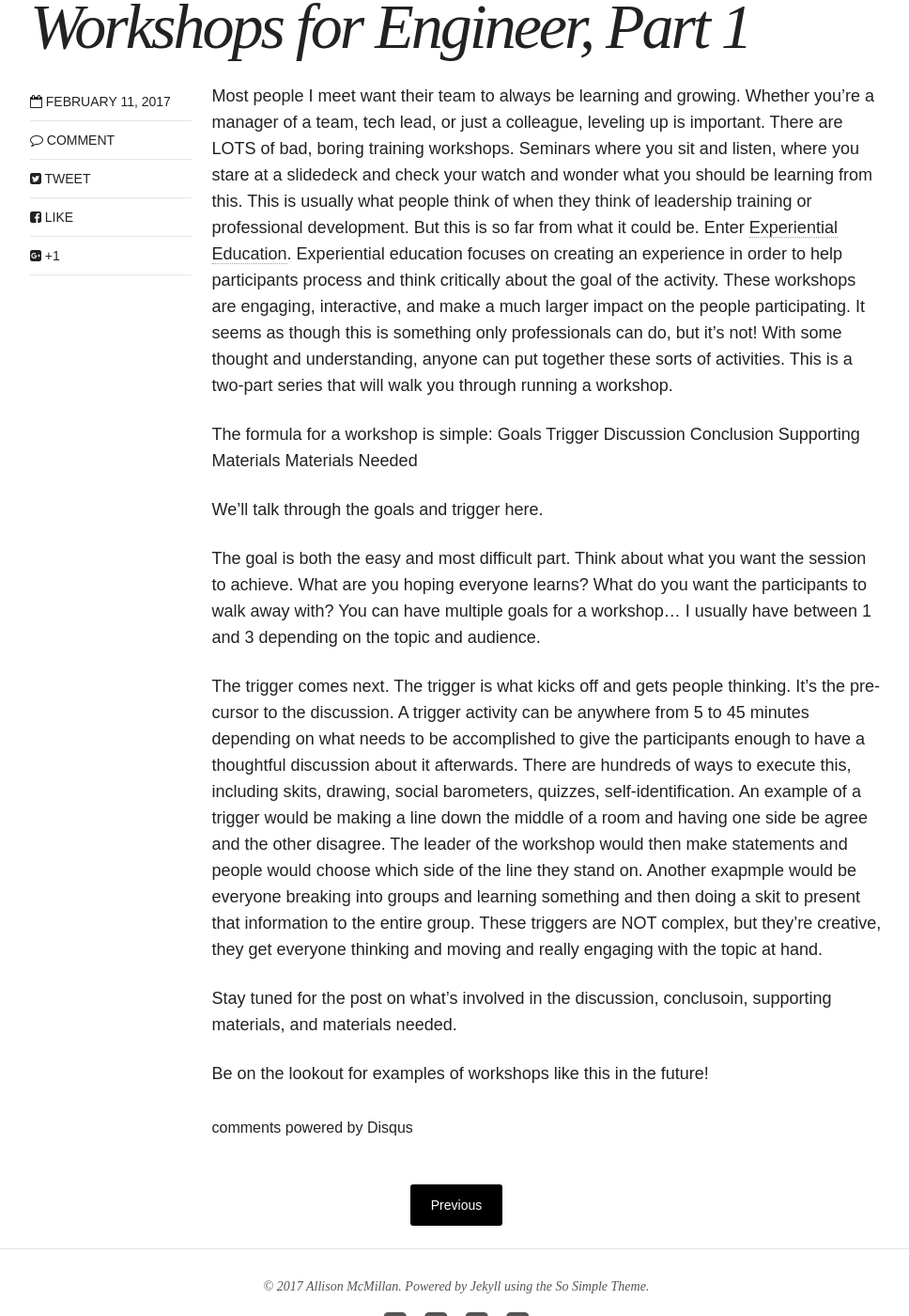
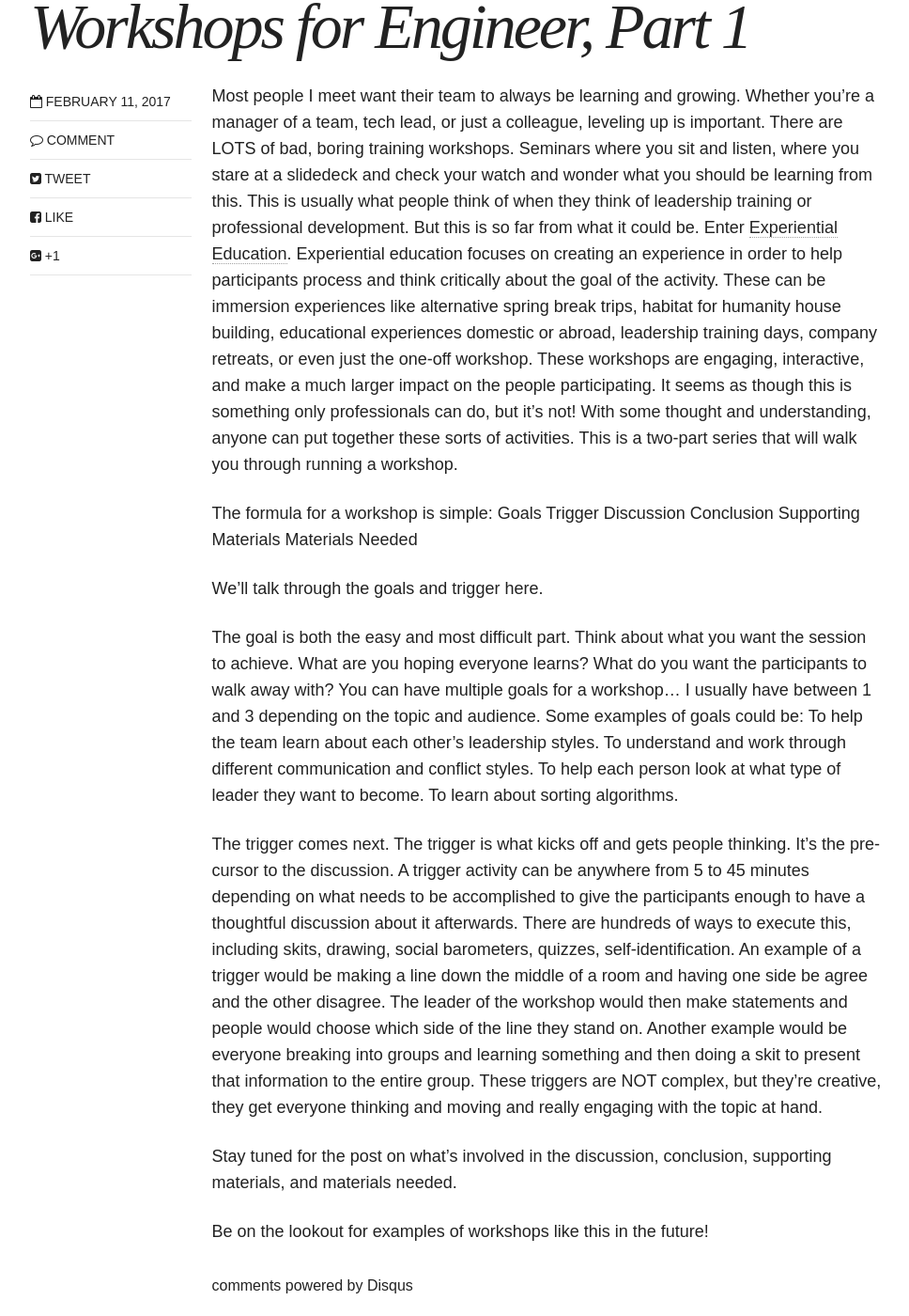
Before and after one commit to asheren/asheren.github.io, a Jekyll site: the page built from _posts/blog/2017-02-11-workshops-for-engineers-part-1.md, in a window 1280 px wide and 1400 px high, scrolled down 564 px. Shown: the whole window at 94% size, without its empty margins (154-1122 px from the left). Built offline with Jekyll 4.4.1, drawn with Linux system fonts in a browser that asks for light colours; nearby versions of some CDN libraries; comment, search, counter and statistics services are not loaded.

Commit message:
edits to part 1

```diff
--- a/_posts/blog/2017-02-11-workshops-for-engineers-part-1.md
+++ b/_posts/blog/2017-02-11-workshops-for-engineers-part-1.md
@@ -13,7 +13,7 @@ tags:
 - leadership development
 ---
 
-Most people I meet want their team to always be learning and growing. Whether you're a manager of a team, tech lead, or just a colleague, leveling up is important. There are LOTS of bad, boring training workshops. Seminars where you sit and listen, where you stare at a slidedeck and check your watch and wonder what you should be learning from this. This is usually what people think of when they think of leadership training or professional development. But this is so far from what it could be. Enter [Experiential Education](https://en.wikipedia.org/wiki/Experiential_education). Experiential education focuses on creating an experience in order to help participants process and think critically about the goal of the activity. These workshops are engaging, interactive, and make a much larger impact on the people participating. It seems as though this is something only professionals can do, but it's not! With some thought and understanding, anyone can put together these sorts of activities. This is a two-part series that will walk you through running a workshop.
+Most people I meet want their team to always be learning and growing. Whether you're a manager of a team, tech lead, or just a colleague, leveling up is important. There are LOTS of bad, boring training workshops. Seminars where you sit and listen, where you stare at a slidedeck and check your watch and wonder what you should be learning from this. This is usually what people think of when they think of leadership training or professional development. But this is so far from what it could be. Enter [Experiential Education](https://en.wikipedia.org/wiki/Experiential_education). Experiential education focuses on creating an experience in order to help participants process and think critically about the goal of the activity. These can be immersion experiences like alternative spring break trips, habitat for humanity house building, educational experiences domestic or abroad, leadership training days, company retreats, or even just the one-off workshop. These workshops are engaging, interactive, and make a much larger impact on the people participating. It seems as though this is something only professionals can do, but it's not! With some thought and understanding, anyone can put together these sorts of activities. This is a two-part series that will walk you through running a workshop.
 
 The formula for a workshop is simple:
 Goals
@@ -25,10 +25,10 @@ Materials Needed
 
 We'll talk through the goals and trigger here.
 
-The goal is both the easy and most difficult part. Think about what you want the session to achieve. What are you hoping everyone learns? What do you want the participants to walk away with? You can have multiple goals for a workshop... I usually have between 1 and 3 depending on the topic and audience.
+The goal is both the easy and most difficult part. Think about what you want the session to achieve. What are you hoping everyone learns? What do you want the participants to walk away with? You can have multiple goals for a workshop... I usually have between 1 and 3 depending on the topic and audience. Some examples of goals could be: To help the team learn about each other's leadership styles. To understand and work through different communication and conflict styles. To help each person look at what type of leader they want to become. To learn about sorting algorithms.
 
-The trigger comes next. The trigger is what kicks off and gets people thinking. It's the pre-cursor to the discussion. A trigger activity can be anywhere from 5 to 45 minutes depending on what needs to be accomplished to give the participants enough to have a thoughtful discussion about it afterwards. There are hundreds of ways to execute this, including skits, drawing, social barometers, quizzes, self-identification. An example of a trigger would be making a line down the middle of a room and having one side be agree and the other disagree. The leader of the workshop would then make statements and people would choose which side of the line they stand on. Another exapmple would be everyone breaking into groups and learning something and then doing a skit to present that information to the entire group. These triggers are NOT complex, but they're creative, they get everyone thinking and moving and really engaging with the topic at hand.
+The trigger comes next. The trigger is what kicks off and gets people thinking. It's the pre-cursor to the discussion. A trigger activity can be anywhere from 5 to 45 minutes depending on what needs to be accomplished to give the participants enough to have a thoughtful discussion about it afterwards. There are hundreds of ways to execute this, including skits, drawing, social barometers, quizzes, self-identification. An example of a trigger would be making a line down the middle of a room and having one side be agree and the other disagree. The leader of the workshop would then make statements and people would choose which side of the line they stand on. Another example would be everyone breaking into groups and learning something and then doing a skit to present that information to the entire group. These triggers are NOT complex, but they're creative, they get everyone thinking and moving and really engaging with the topic at hand.
 
-Stay tuned for the post on what's involved in the discussion, conclusoin, supporting materials, and materials needed.
+Stay tuned for the post on what's involved in the discussion, conclusion, supporting materials, and materials needed.
 
 Be on the lookout for examples of workshops like this in the future!
```
